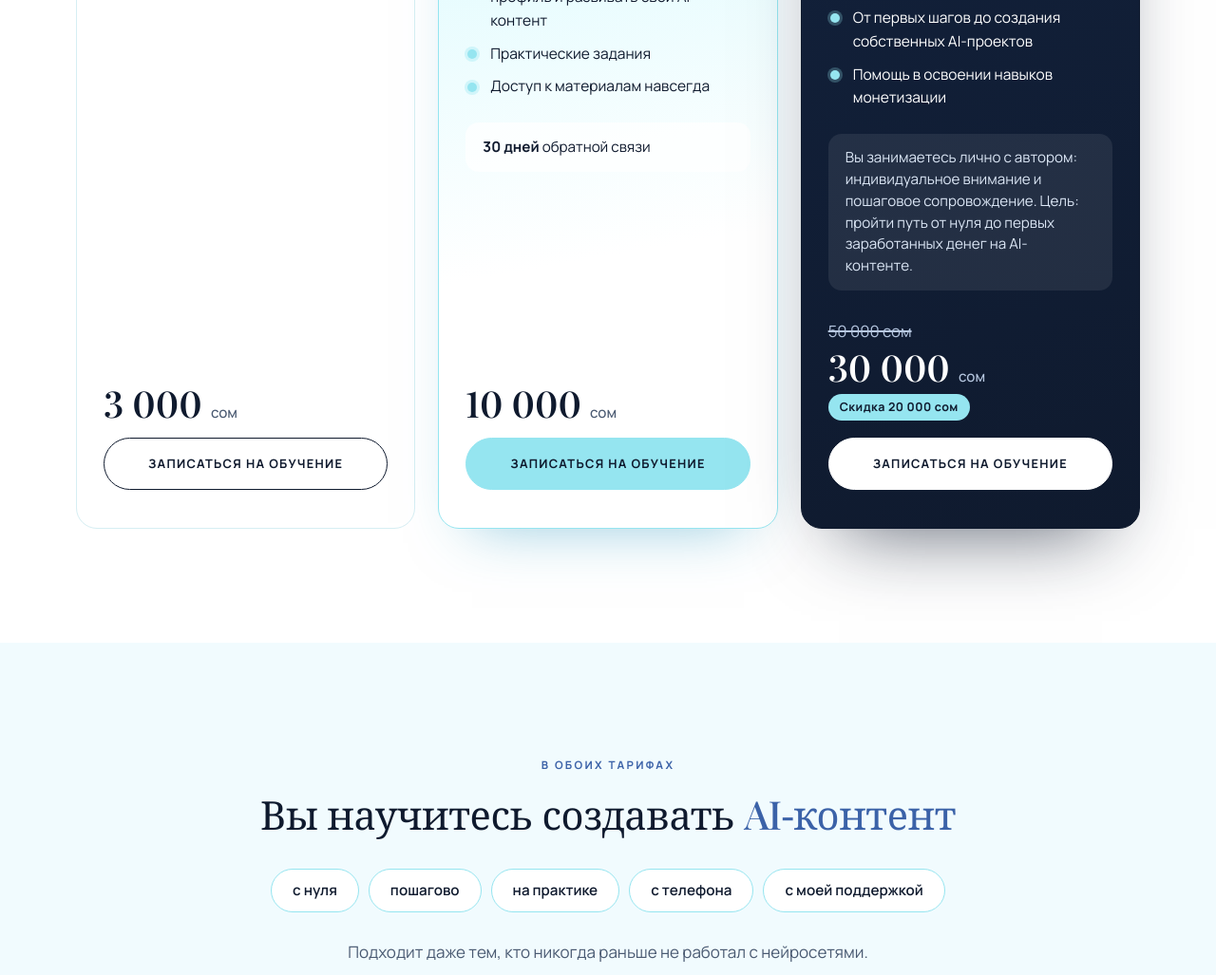
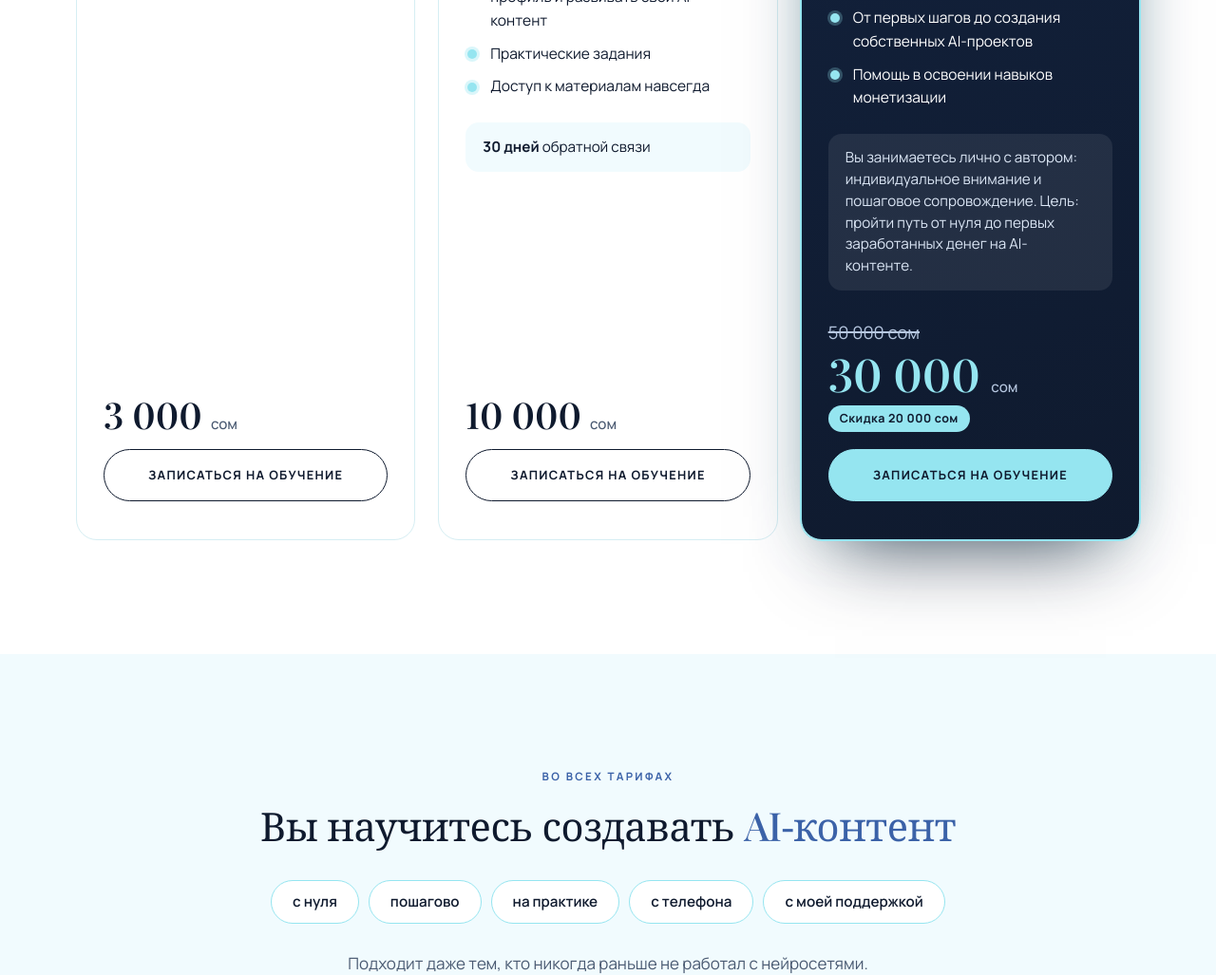
Before and after one commit to JakuCholp/diianeur_site, a plain HTML site: page index.html in a window 1280 px wide. Shown: the part 1560-2587 px from the top of the page at 95% size. Drawn offline with nearby package versions, Linux system fonts and the light colour scheme; a web font is replaced by a local one.

Commit message:
Unify basic/premium card style, make individual plan stand out, fix 'both tariffs' wording
Co-Authored-By: Claude Sonnet 5.5 <noreply@anthropic.com>
Claude-Session: https://claude.ai/code/session_015VnxdSkHEb7bvUCSg6gEH7

```diff
--- a/index.html
+++ b/index.html
@@ -16,7 +16,7 @@
   <link rel="preconnect" href="https://fonts.googleapis.com">
   <link rel="preconnect" href="https://fonts.gstatic.com" crossorigin>
   <link href="https://fonts.googleapis.com/css2?family=Gloock&family=Playfair+Display:wght@500;600&family=Manrope:wght@400;500;600;700&display=swap" rel="stylesheet">
-  <link rel="stylesheet" href="styles.css?v=3">
+  <link rel="stylesheet" href="styles.css?v=4">
 </head>
 <body>
 
@@ -80,7 +80,7 @@
           </div>
         </article>
 
-        <article class="plan plan--premium reveal">
+        <article class="plan reveal">
           <p class="plan__label">Премиум</p>
           <p class="plan__for">Всё из базового тарифа + больше AI-инструментов и возможностей.</p>
           <ul class="list">
@@ -97,7 +97,7 @@
           <p class="plan__support"><strong>30 дней</strong> обратной связи</p>
           <div class="plan__foot">
             <p class="price">10 000 <span>сом</span></p>
-            <a class="btn" data-contact data-plan="Премиум" href="https://wa.me/996551909999">Записаться на обучение</a>
+            <a class="btn btn--ghost" data-contact data-plan="Премиум" href="https://wa.me/996551909999">Записаться на обучение</a>
           </div>
         </article>
 
@@ -121,7 +121,7 @@
               <p class="price">30 000 <span>сом</span></p>
               <p class="price-save">Скидка 20 000 сом</p>
             </div>
-            <a class="btn btn--light" data-contact data-plan="Индивидуальное обучение" href="https://wa.me/996551909999">Записаться на обучение</a>
+            <a class="btn" data-contact data-plan="Индивидуальное обучение" href="https://wa.me/996551909999">Записаться на обучение</a>
           </div>
         </article>
       </div>
@@ -131,7 +131,7 @@
   <!-- 3. Что общего -->
   <section class="section section--tint">
     <div class="wrap narrow reveal">
-      <p class="eyebrow">В обоих тарифах</p>
+      <p class="eyebrow">Во всех тарифах</p>
       <h2>Вы научитесь создавать <em>AI&#8209;контент</em></h2>
       <ul class="pills">
         <li>с нуля</li>
--- a/styles.css
+++ b/styles.css
@@ -138,11 +138,6 @@ h1 em, h2 em { font-style: normal; color: var(--blue); }
   border-radius: var(--radius);
   background: var(--white);
 }
-.plan--premium {
-  background: linear-gradient(170deg, var(--aqua-light) 0%, var(--white) 70%);
-  border-color: var(--aqua);
-  box-shadow: 0 30px 60px -36px rgba(40, 150, 190, 0.55);
-}
 .plan__badge {
   position: absolute;
   top: -13px;
@@ -183,14 +178,13 @@ h1 em, h2 em { font-style: normal; color: var(--blue); }
   background: var(--mist);
   font-size: 0.95rem;
 }
-.plan--premium .plan__support { background: rgba(255, 255, 255, 0.75); }
 .plan__foot { margin-top: auto; padding-top: 30px; display: flex; flex-direction: column; align-items: stretch; gap: 18px; }
 .price { font-family: var(--serif); font-size: 2.4rem; font-weight: 600; line-height: 1; }
 .price span { font-family: var(--sans); font-size: 0.95rem; font-weight: 500; color: var(--ink-soft); }
 
 
 .plan__foot .btn { width: 100%; }
-.price-old { font-size: 1.05rem; color: var(--ink-soft); }
+.price-old { font-size: 1.15rem; color: var(--ink-soft); }
 .price-old s { text-decoration-thickness: 1.5px; }
 .price-block { display: grid; gap: 4px; }
 .price-save {
@@ -207,20 +201,20 @@ h1 em, h2 em { font-style: normal; color: var(--blue); }
 
 /* Индивидуальный тариф: самый заметный */
 .plan--pro {
-  background: linear-gradient(160deg, #13233f 0%, var(--ink) 100%);
-  border-color: var(--ink);
+  background:
+    radial-gradient(120% 55% at 100% 0%, rgba(149, 229, 240, 0.22), transparent 60%),
+    linear-gradient(160deg, #13233f 0%, var(--ink) 100%);
+  border-color: var(--aqua);
   color: var(--white);
-  box-shadow: 0 40px 80px -40px rgba(15, 26, 46, 0.7);
+  box-shadow: 0 0 0 1px var(--aqua), 0 40px 80px -36px rgba(15, 26, 46, 0.8), 0 0 60px -20px rgba(149, 229, 240, 0.55);
 }
 .plan--pro .plan__badge { background: var(--aqua); color: var(--ink); }
-.plan--pro .plan__for,
-.plan--pro .price { color: var(--white); }
+.plan--pro .plan__for { color: var(--white); }
+.plan--pro .price { color: var(--aqua); font-size: 3rem; }
 .plan--pro .price span,
 .plan--pro .price-old { color: #b6c7e0; }
 .plan--pro .list li::before { box-shadow: 0 0 0 3px rgba(149, 229, 240, 0.25); }
 .plan--pro .plan__support { background: rgba(255, 255, 255, 0.08); color: #dbe6f5; line-height: 1.5; }
-.btn--light { background: var(--white); border-color: var(--white); }
-.btn--light:hover { box-shadow: 0 10px 28px -10px rgba(149, 229, 240, 0.7); }
 
 /* Общие плюсы */
 .pills { display: flex; flex-wrap: wrap; justify-content: center; gap: 10px; margin-top: 34px; }
```
Also changed, not shown: 1 other file.
